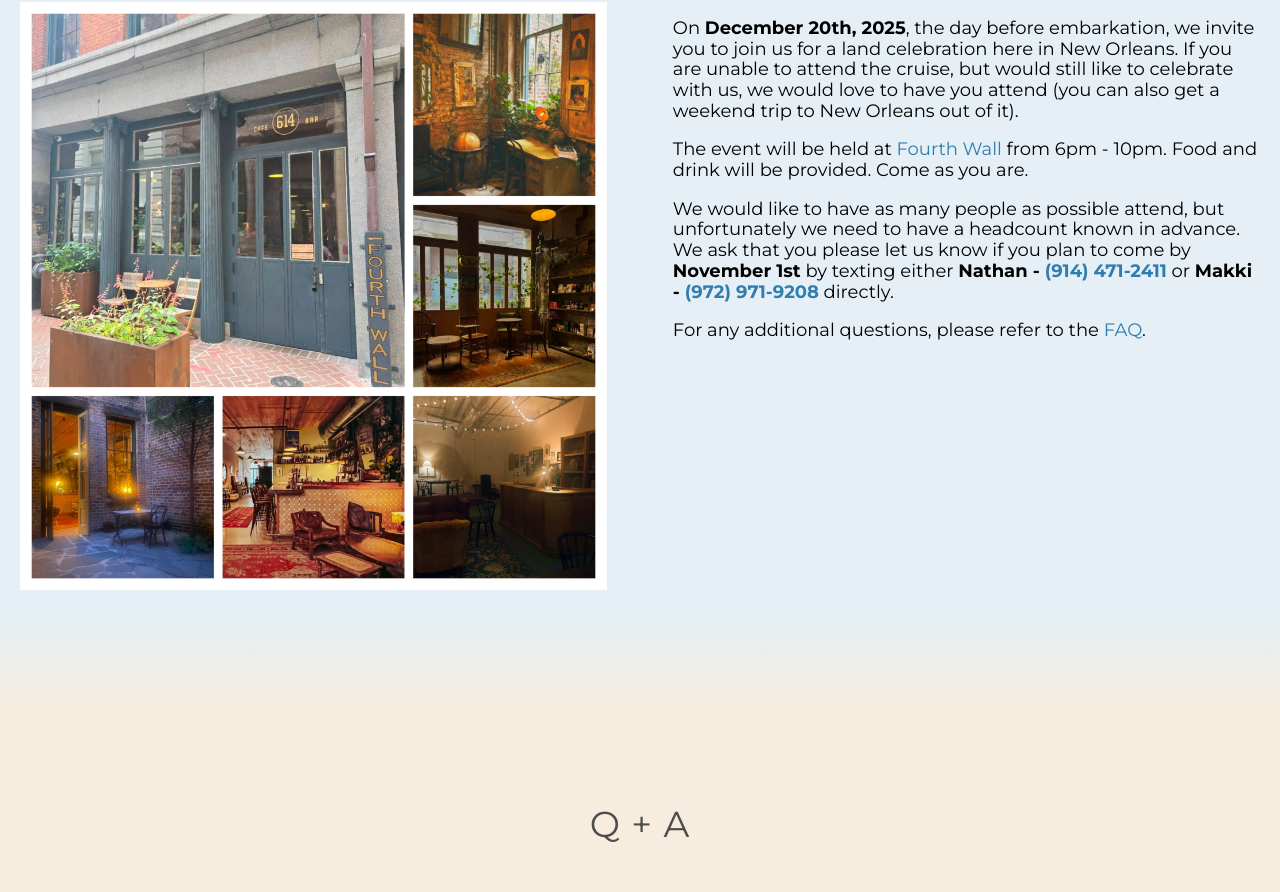
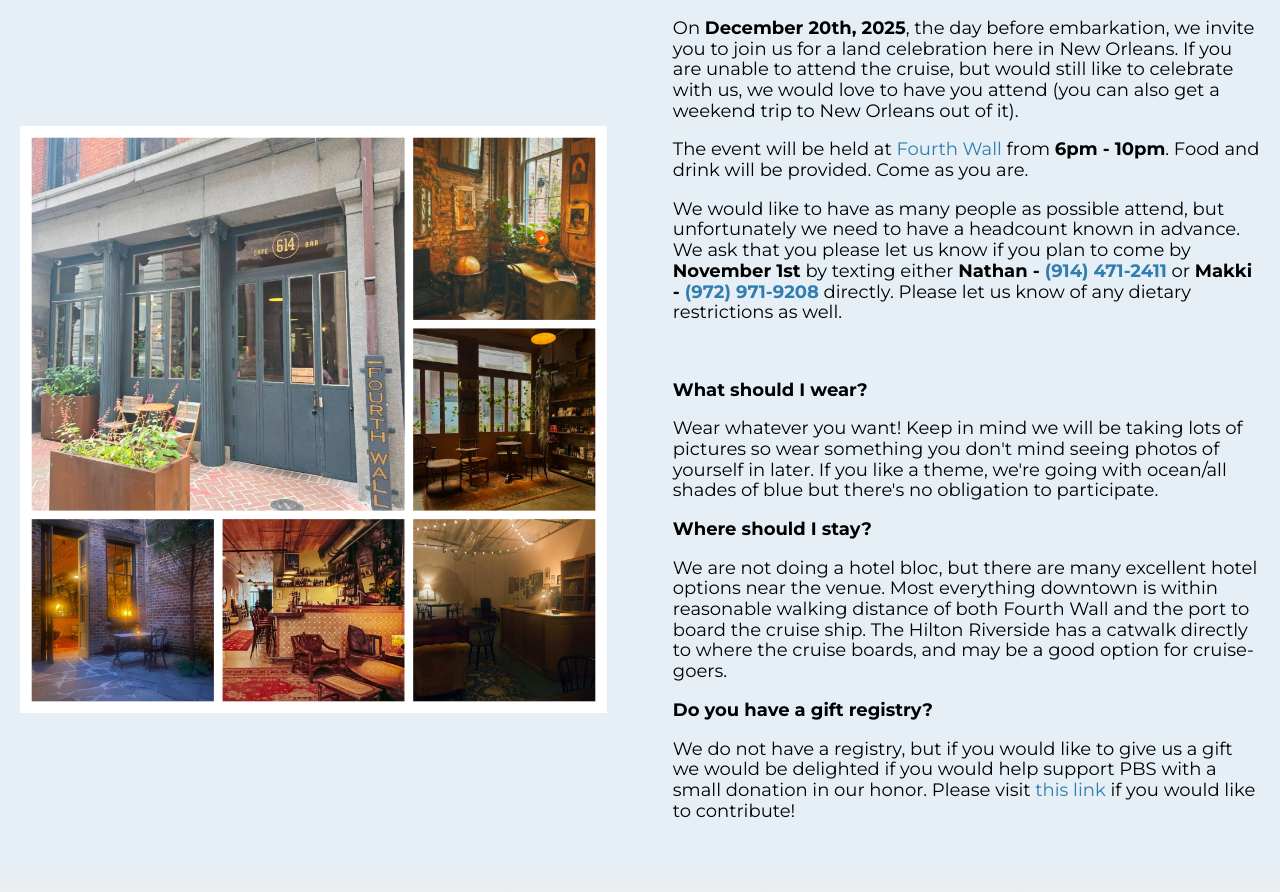
Before and after one commit to ndonolli/wedding-page, a website: page index.html in a window 1280 px wide. Shown: the part 2038-2930 px from the top of the page. Drawn offline with nearby package versions, Linux system fonts and the light colour scheme; a web font is replaced by a local one.

Commit message:
add faq to celebration section

```diff
--- a/index.html
+++ b/index.html
@@ -157,15 +157,33 @@
             If you are unable to attend the cruise, but would still like to celebrate with us, we would love to have you attend (you can also get a weekend trip to New Orleans out of it).
           </p>
           <p>
-            The event will be held at <a href="https://www.fourthwallnola.com/">Fourth Wall</a> from 6pm - 10pm.  Food and drink will be provided.
+            The event will be held at <a href="https://www.fourthwallnola.com/">Fourth Wall</a> from <strong>6pm - 10pm</strong>.  Food and drink will be provided.
             Come as you are.
           </p>
           <p>
             We would like to have as many people as possible attend, but unfortunately we need to have a headcount known in advance.
             We ask that you please let us know if you plan to come by <strong>November 1st</strong> by texting either <strong>Nathan - <a href="tel:+19144712411">(914) 471-2411</a></strong> or <strong>Makki - <a href="tel:+19729719208">(972) 971-9208</a></strong> directly.
+            Please let us know of any dietary restrictions as well.
+          </p>
+          <br>
+          <p>
+            <strong>What should I wear?</strong>
           </p>
           <p>
-            For any additional questions, please refer to the <a href="#faq">FAQ</a>.
+            Wear whatever you want! Keep in mind we will be taking lots of pictures so wear something you don't mind seeing photos of yourself in later. If you like a theme, we're going with ocean/all shades of blue but there's no obligation to participate.
+          </p>
+          <p>
+            <strong>Where should I stay?</strong>
+          </p>
+          <p>
+            We are not doing a hotel bloc, but there are many excellent hotel options near the venue. Most everything downtown is within reasonable walking distance of both Fourth Wall and the port to board the cruise ship. The Hilton Riverside has a catwalk directly to where the cruise boards, and may be a good option for cruise-goers.
+          </p>
+          <p>
+            <strong>Do you have a gift registry?</strong>
+          </p>
+          <p>
+            We do not have a registry, but if you would like to give us a gift we would be delighted if you would help support PBS with a small donation in our honor. Please visit <a href="https://www.pbs.org/about/about-pbs/support-pbs/">this link</a> if you would like to contribute!
+
           </p>
         </div>
 
--- a/styles.css
+++ b/styles.css
@@ -25,6 +25,7 @@ body {
   font-family: 'Montserrat', sans-serif;
   font-size: 18px;
 }
+
 
 
 li {
```
